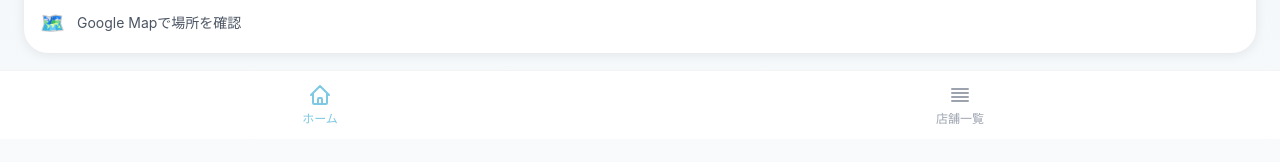
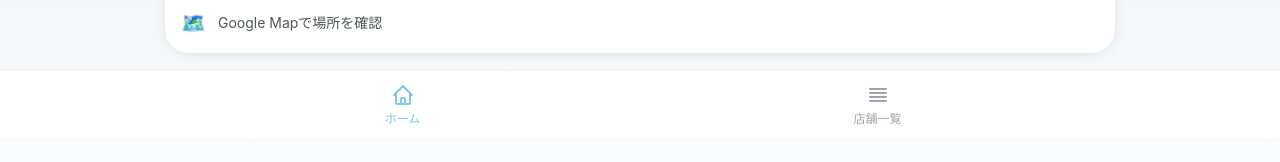
Before and after one commit to takmax7325/oxygen-room-search, a Next.js app: page / in a window 1280 px wide. Shown: the part 661-823 px from the top of the page. Built offline with nearby package versions, Linux system fonts and the light colour scheme; no server answers.

Commit message:
feat: add bottom nav, set max-width 950px

```diff
--- a/app/page.tsx
+++ b/app/page.tsx
@@ -46,6 +46,7 @@ export default function TopPage() {
 
       {/* メインコンテンツ */}
       <main className="flex-1 px-6 pb-safe">
+        <div className="max-w-[950px] mx-auto">
         {/* 平均価格バナー（100件以上の場合のみ表示）*/}
         {stats && stats.avg_price_60min && stats.total_count >= 100 && (
           <div className="mb-6 animate-fade-in">
@@ -158,6 +159,7 @@ export default function TopPage() {
             管理画面
           </a>
         </div>
+        </div>
       </main>
       <BottomNav prefecture={prefecture} />
     </div>
--- a/app/stores/[id]/page.tsx
+++ b/app/stores/[id]/page.tsx
@@ -63,7 +63,7 @@ export default function StoreDetailPage() {
     <div className="min-h-screen bg-[#F9FAFB] pb-16">
       {/* ヘッダー */}
       <header className="sticky top-0 z-10 bg-white/90 backdrop-blur-md border-b border-gray-100 px-4 py-3">
-        <div className="flex items-center gap-3 max-w-xl mx-auto">
+        <div className="flex items-center gap-3 max-w-[950px] mx-auto">
           <button
             onClick={() => router.back()}
             className="flex-shrink-0 w-10 h-10 flex items-center justify-center rounded-full bg-gray-100 hover:bg-gray-200 transition-colors"
@@ -88,7 +88,7 @@ export default function StoreDetailPage() {
         </div>
       </header>
 
-      <div className="max-w-xl mx-auto px-4 py-4 space-y-4">
+      <div className="max-w-[950px] mx-auto px-4 py-4 space-y-4">
         {/* メイン情報カード */}
         <div className="card animate-fade-in">
           {/* 店名・都道府県 */}
--- a/app/stores/page.tsx
+++ b/app/stores/page.tsx
@@ -100,7 +100,7 @@ function StoreListContent() {
     <div className="min-h-screen bg-[#F9FAFB] pb-16">
       {/* ヘッダー */}
       <header className="sticky top-0 z-10 bg-white/90 backdrop-blur-md border-b border-gray-100 px-4 py-3">
-        <div className="flex items-center gap-3 max-w-xl mx-auto">
+        <div className="flex items-center gap-3 max-w-[950px] mx-auto">
           <Link
             href="/"
             className="flex-shrink-0 w-10 h-10 flex items-center justify-center rounded-full bg-gray-100 hover:bg-gray-200 transition-colors"
@@ -130,7 +130,7 @@ function StoreListContent() {
         </div>
       </header>
 
-      <div className="max-w-xl mx-auto px-4 py-4">
+      <div className="max-w-[950px] mx-auto px-4 py-4">
         {/* 並び替えタブ */}
         <div className="flex gap-2 mb-4 no-scrollbar overflow-x-auto pb-1">
           {SORT_OPTIONS.map((opt) => (
--- a/components/BottomNav.tsx
+++ b/components/BottomNav.tsx
@@ -30,7 +30,8 @@ export default function BottomNav({ prefecture }: { prefecture?: string }) {
   const pathname = usePathname();
 
   return (
-    <nav className="fixed bottom-0 left-0 right-0 bg-white border-t border-gray-100 flex z-50">
+    <nav className="fixed bottom-0 left-0 right-0 bg-white border-t border-gray-100 z-50">
+      <div className="max-w-[950px] mx-auto flex">
       {NAV_ITEMS.map((item) => {
         const isActive = item.exact ? pathname === item.href : pathname.startsWith(item.href);
         const href = item.href === '/stores' && prefecture
@@ -50,6 +51,7 @@ export default function BottomNav({ prefecture }: { prefecture?: string }) {
           </Link>
         );
       })}
+      </div>
     </nav>
   );
 }
```
